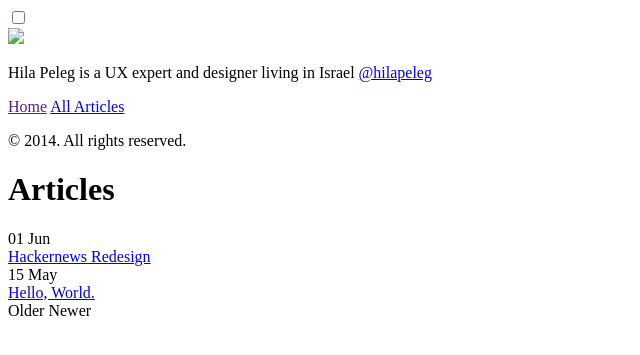
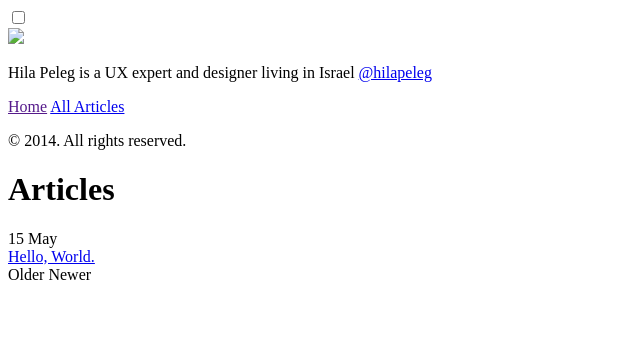
Before and after one commit to hilapeleg/www, a Jekyll site: the page built from articles.html, in a window 1280 px wide. Shown: the top 355 px of the page, without its empty margins (0-640 px from the left). Built offline with Jekyll 4.4.1, drawn with Linux system fonts in a browser that asks for light colours; Markdown is read by kramdown in place of the engine named in the settings.

Commit message:
Update 2014-06-01-hackernews-redesign.md

```diff
--- a/_posts/2014-06-01-hackernews-redesign.md
+++ b/_posts/2014-06-01-hackernews-redesign.md
@@ -1,8 +1,7 @@
 ---
-published: true
+published: false
 layout: post
 ---
 
-## HackerNews Redesign
 ![mockup_720x867.png](/media/mockup_720x867.png)
 .
```
